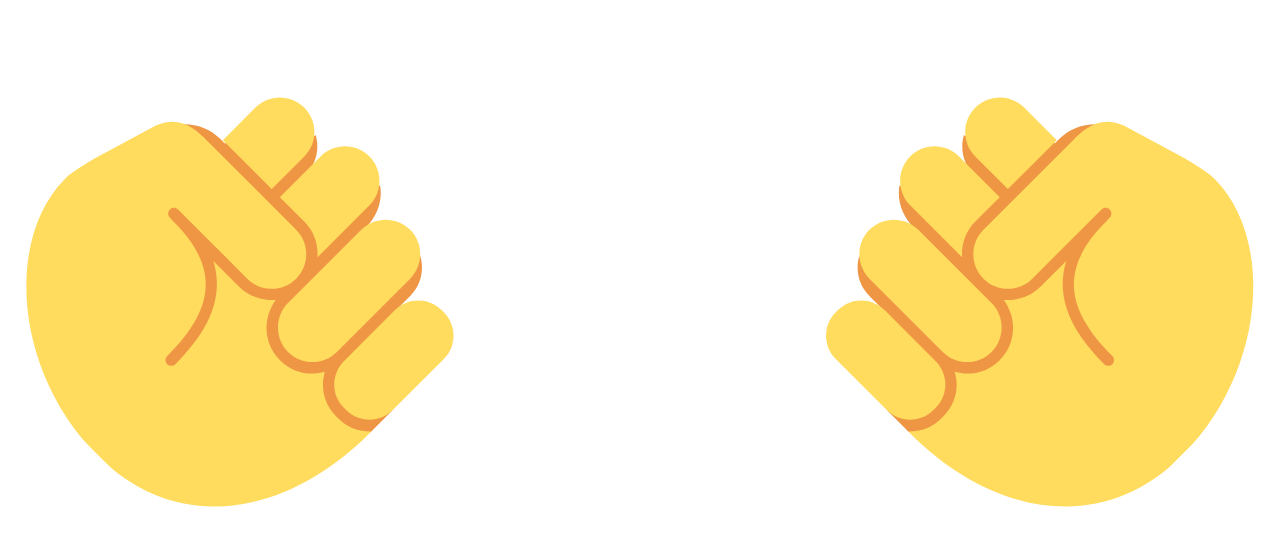
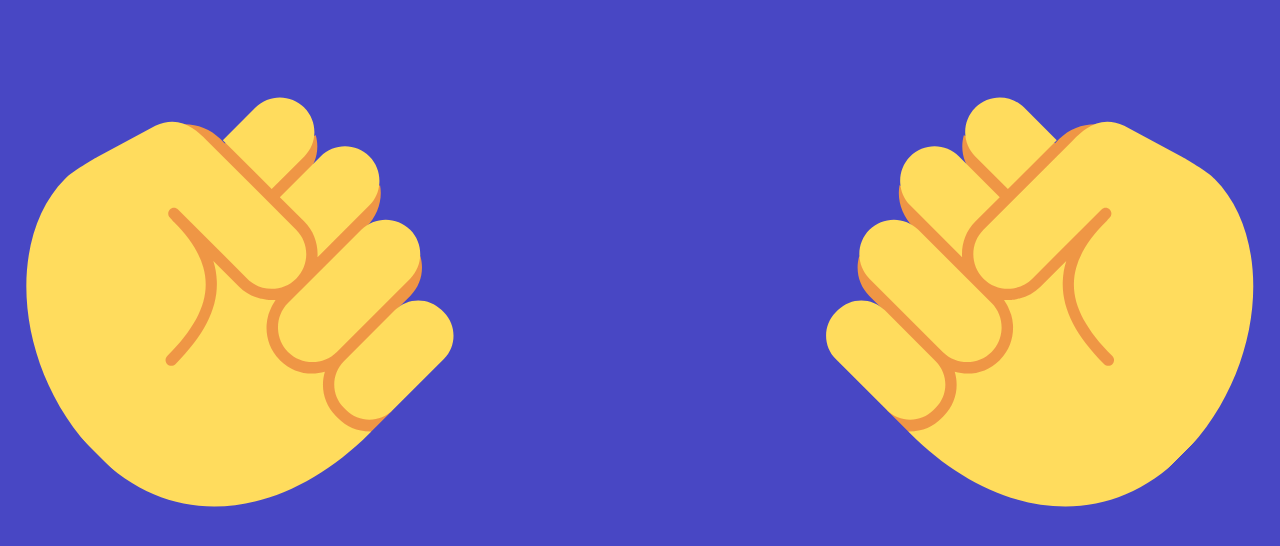
Before and after one commit to BUTURUM/rock-paper-scissors, a plain HTML site: page index.html in a window 1280 px wide. Drawn offline with Linux system fonts and the light colour scheme.

Commit message:
Now background is blue and text is generally white

```diff
--- a/style.css
+++ b/style.css
@@ -1,3 +1,8 @@
+body{
+  background-color: #4847C4;
+  color: white;
+}
+
 #hand-fight{
   display: flex;
   justify-content: space-between;
```
